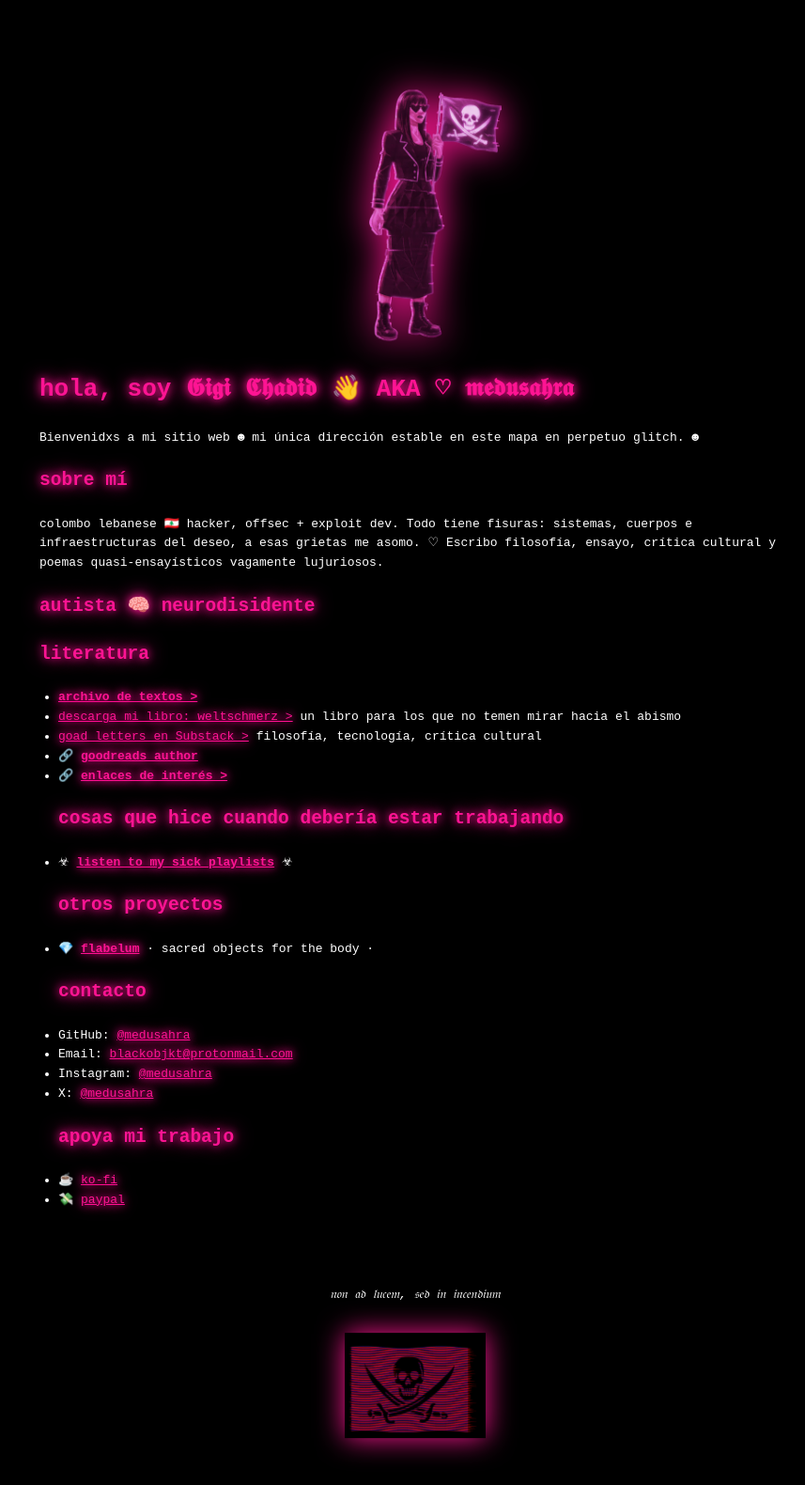
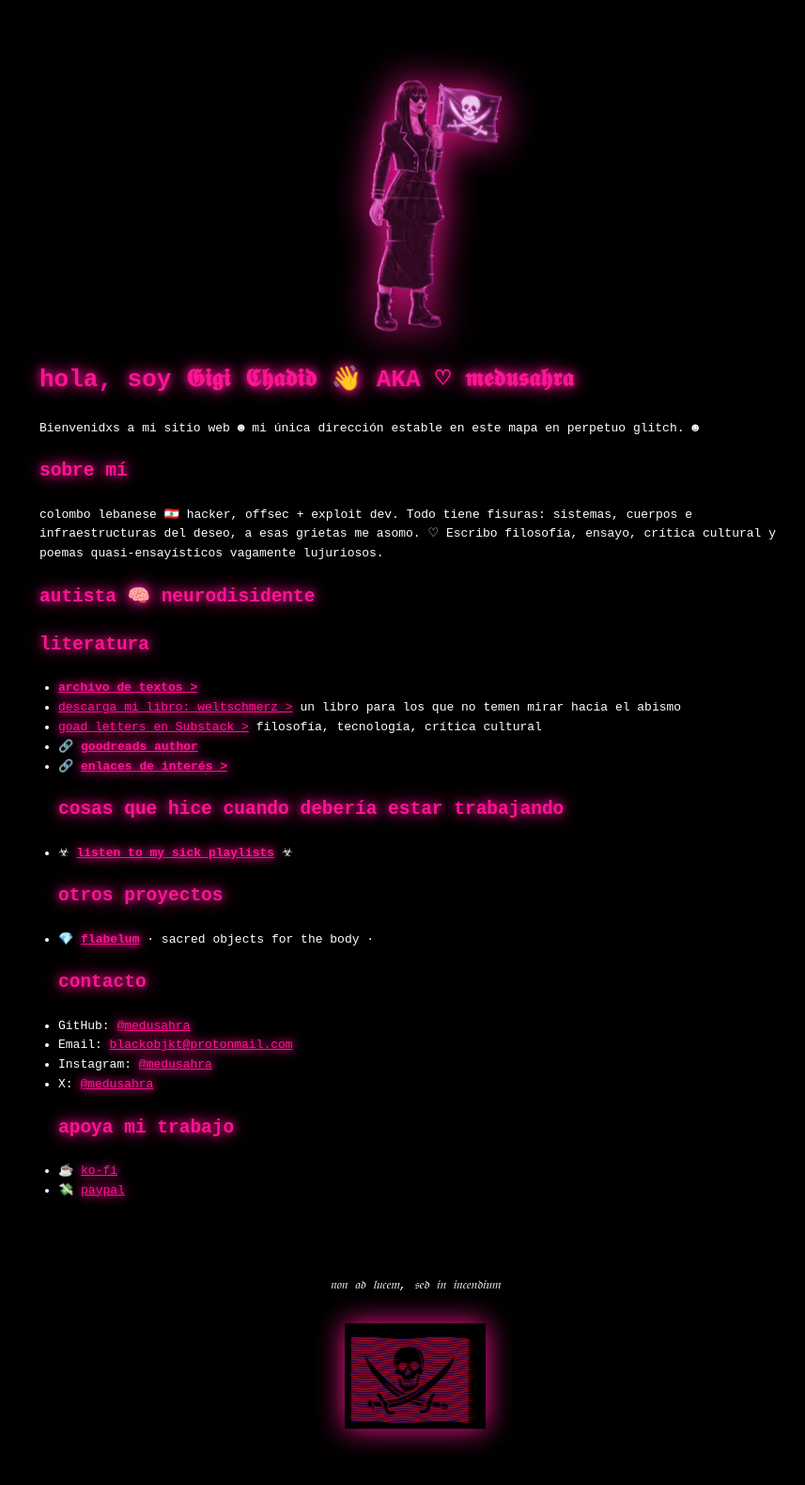
Before and after one commit to medusahra/medusahra.github.io, a Jekyll site: the page built from index.md, in a window 1280 px wide. Shown: the whole page at 94% size, without its empty margins (198-1055 px from the left). Built offline with Jekyll 4.4.1, drawn with Linux system fonts in a browser that asks for light colours.

Commit message:
Update index.md

```diff
--- a/index.md
+++ b/index.md
@@ -1,7 +1,7 @@
 ---
 layout: home
 ---
-<img src="/assets/logo-small.png" alt="Logo" style="max-width: 200px; display: block; margin: 80px auto 20px; filter: drop-shadow(0 0 20px #ff1493);">
+<img src="/assets/logo-small.png" alt="Logo" style="max-width: 200px; display: block; margin: 70px auto 20px; filter: drop-shadow(0 0 20px #ff1493);">
 
 # hola, soy 𝕲𝖎𝖌𝖎 𝕮𝖍𝖆𝖉𝖎𝖉 👋 AKA ♡ 𝖒𝖊𝖉𝖚𝖘𝖆𝖍𝖗𝖆
 
```
